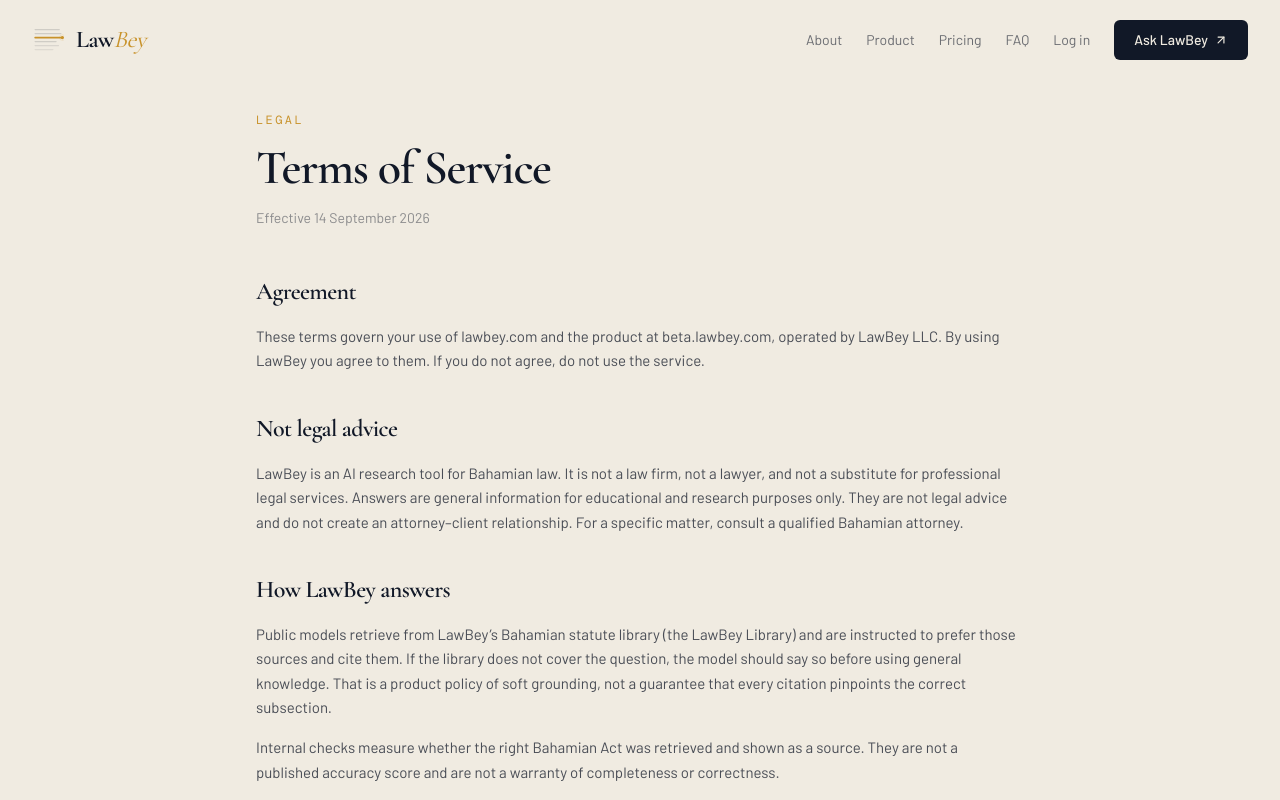
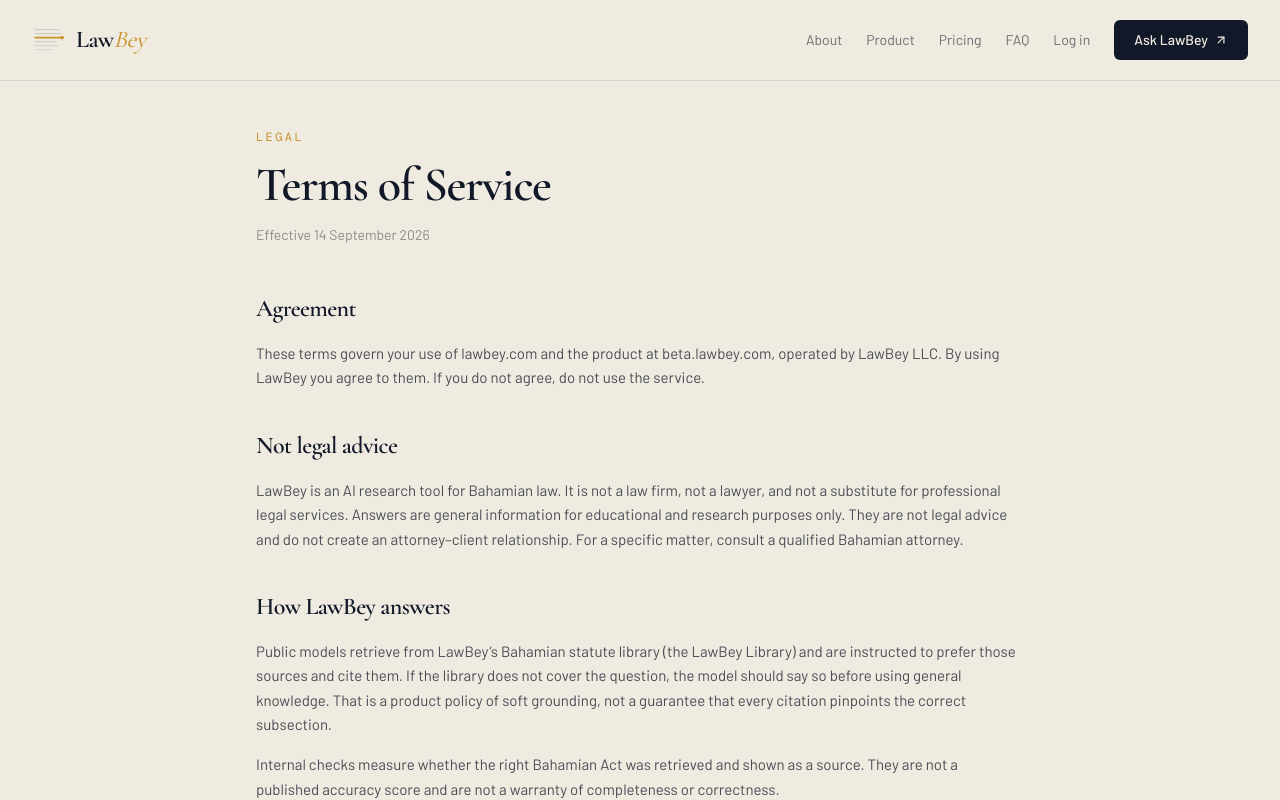
Before and after one commit to salutethegenius/lawbey-landing, a Next.js app in the folder b_VlNGOHjJMaw-1772579298789/: page /terms in a window 1280 px wide. Shown: the top 800 px of the page. Built offline with nearby package versions, Linux system fonts and the light colour scheme; no server answers.

Commit message:
Keep the site header sticky so nav stays available while scrolling.
Co-authored-by: Cursor <cursoragent@cursor.com>

```diff
--- a/b_VlNGOHjJMaw-1772579298789/app/page.tsx
+++ b/b_VlNGOHjJMaw-1772579298789/app/page.tsx
@@ -11,7 +11,7 @@ export default function Page() {
     <main className="min-h-screen bg-parchment text-ink flex flex-col">
       <HomeNav />
 
-      <div className="flex-1 flex flex-col items-center justify-center px-6 pt-24 pb-16 min-h-screen">
+      <div className="flex-1 flex flex-col items-center justify-center px-6 pt-12 pb-16 min-h-[calc(100vh-5.5rem)]">
         <section id="ask" className="w-full max-w-2xl scroll-mt-28">
           <HomeComposer />
 
--- a/b_VlNGOHjJMaw-1772579298789/components/about-page.tsx
+++ b/b_VlNGOHjJMaw-1772579298789/components/about-page.tsx
@@ -31,7 +31,7 @@ export function AboutPage() {
       <HomeNav />
 
       <article className="flex-1">
-        <header className="px-6 pt-28 pb-16 lg:px-8 lg:pt-32 lg:pb-20">
+        <header className="px-6 pt-12 pb-16 lg:px-8 lg:pt-16 lg:pb-20">
           <div className="mx-auto max-w-7xl">
             <p className="text-xs tracking-[0.2em] uppercase text-amber font-mono mb-4">
               About
--- a/b_VlNGOHjJMaw-1772579298789/components/home-nav.tsx
+++ b/b_VlNGOHjJMaw-1772579298789/components/home-nav.tsx
@@ -10,7 +10,7 @@ export function HomeNav() {
   const [isMobileOpen, setIsMobileOpen] = useState(false)
 
   return (
-    <nav className="absolute top-0 left-0 right-0 z-50">
+    <nav className="sticky top-0 z-50 w-full shrink-0 bg-parchment/90 backdrop-blur-xl border-b border-ink/10">
       <div className="mx-auto max-w-7xl flex items-center justify-between px-6 py-5 lg:px-8">
         <Logo variant="light" compact href="/" />
 
--- a/b_VlNGOHjJMaw-1772579298789/components/legal-layout.tsx
+++ b/b_VlNGOHjJMaw-1772579298789/components/legal-layout.tsx
@@ -15,7 +15,7 @@ export function LegalLayout({
   return (
     <main className="min-h-screen bg-parchment text-ink flex flex-col">
       <HomeNav />
-      <article className="flex-1 px-6 pt-28 pb-8 lg:px-8">
+      <article className="flex-1 px-6 pt-12 pb-8 lg:px-8">
         <div className="mx-auto max-w-3xl">
           <p className="text-xs tracking-[0.2em] uppercase text-amber font-mono mb-4">
             {eyebrow}
```
